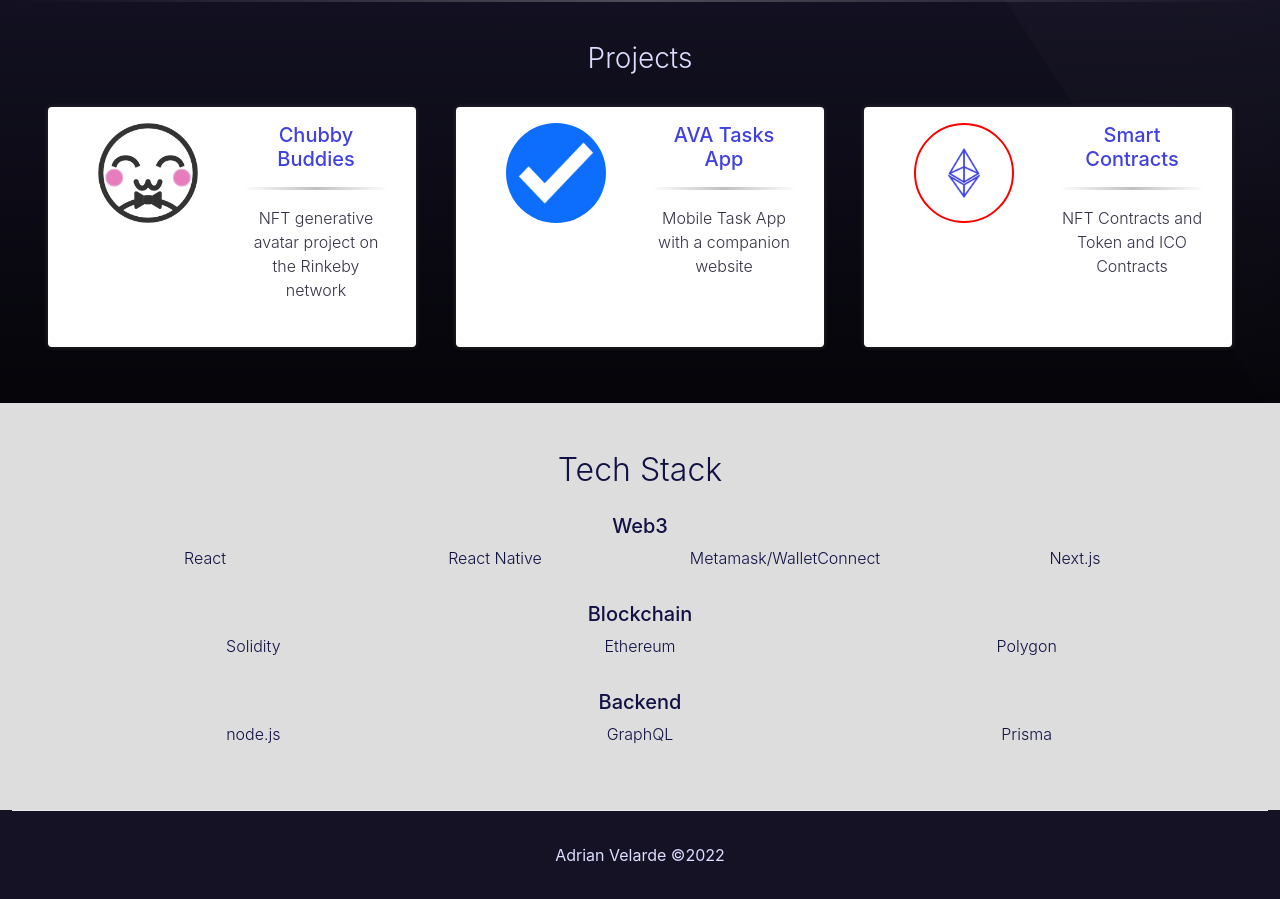
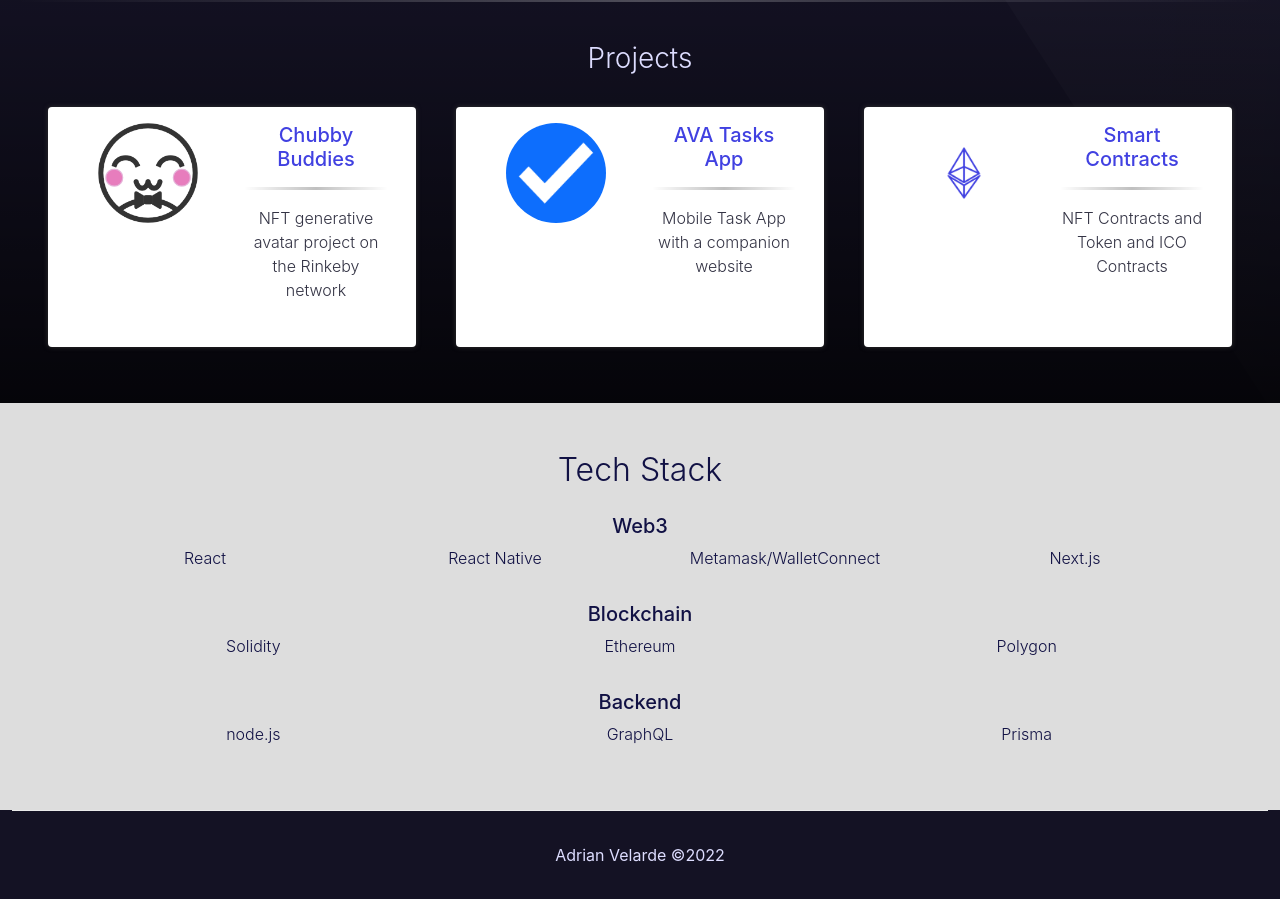
Before and after one commit to adrianve-dev/dev-portfolio, a Next.js app: page / in a window 1280 px wide. Shown: the part 1240-2139 px from the top of the page. Built offline with nearby package versions, Linux system fonts and the light colour scheme.

Commit message:
refactor: remove useless image border

```diff
--- a/pages/index.js
+++ b/pages/index.js
@@ -124,7 +124,7 @@
             <Col sm='4'>
               <Row style={{color: '#334', backgroundColor:'white', minHeight: '15em', boxShadow: '0 0 5px #333', borderRadius: '0.25em', overflow: 'hidden'}} className='fw-light p-3 m-2'>
                 <Col xs='12' sm='6'>
-                  <Image className='rounded-circle' style={{border: 'red 2px solid'}}
+                  <Image className='rounded-circle'
                     width='100px'
                     height='100px'
                     src='/img/eth-logo-blue.png'
```
